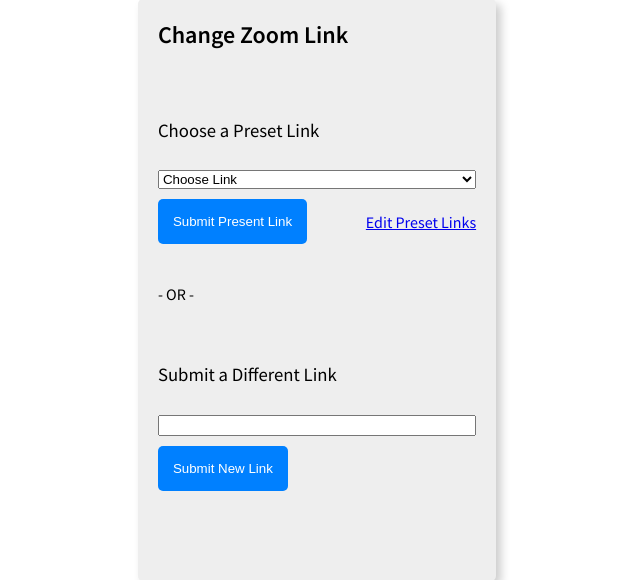
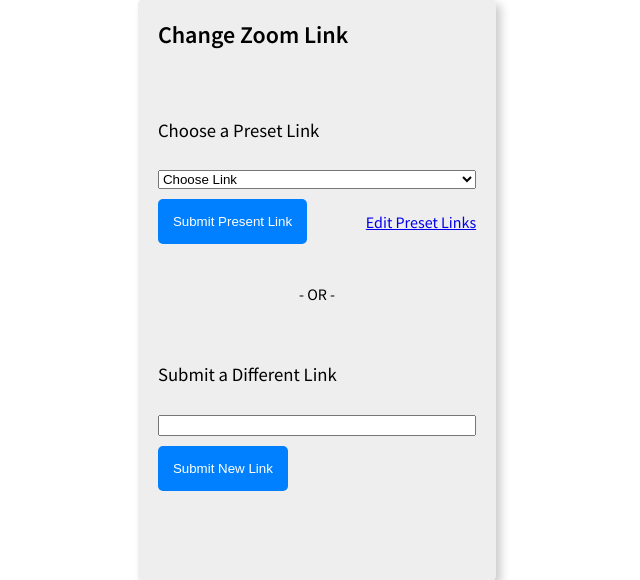
Before and after one commit to SamLab17/HelpHours, a Python web app: template helphours/templates/change_zoom.html in a window 1280 px wide. Shown: the part 134-714 px from the top of the page, without its empty margins (323-963 px from the left). Run offline with Jinja, Linux system fonts and the light colour scheme; the template is opened without the code that fills it, so the values that code supplies are empty.

Commit message:
Align Change Zoom Link Form

```diff
--- a/helphours/static/styles/style.css
+++ b/helphours/static/styles/style.css
@@ -144,6 +144,12 @@ body h3 {
     justify-content: center;
     width: 100%;
     height: 100%;
+}
+
+.center-horizontal {
+    display: flex;
+    align-content: center;
+    justify-content: center;
 }
 
 .form-container {
```
